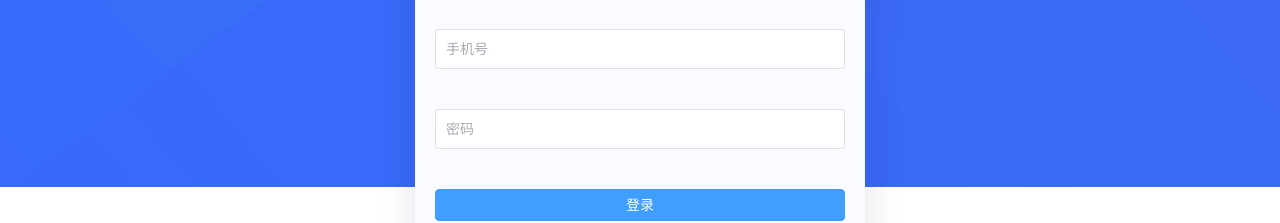
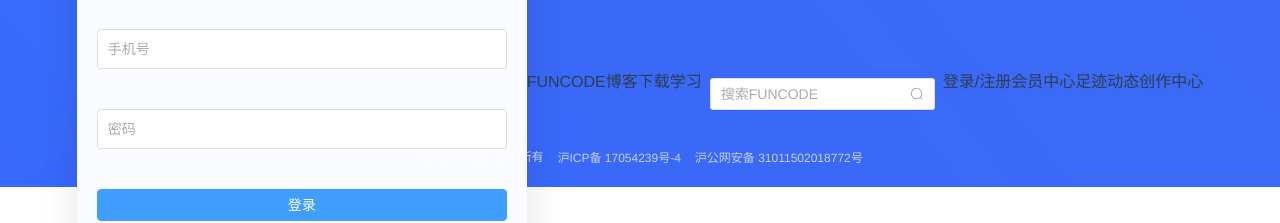
Before and after one commit to dong0408/vite-vue3-tailwindcss, a Vue app: page / in a window 1280 px wide. Shown: the part 613-836 px from the top of the page. Built offline with nearby package versions, Linux system fonts and the light colour scheme.

Commit message:
feat:head封装

```diff
--- a/package.json
+++ b/package.json
@@ -25,6 +25,7 @@
     "axios": "^1.1.3",
     "element-plus": "^2.2.22",
     "js-cookie": "^3.0.1",
+    "less": "^4.1.3",
     "pinia": "^2.0.23",
     "sass": "^1.56.1",
     "sass-loader": "^13.2.0",
--- /dev/null
+++ b/src/components/header.vue
@@ -0,0 +1,49 @@
+<!-- 头部组件 -->
+<template>
+ <div>
+  <div class="header">
+    <div class="left">
+      <div class="logo">FUNCODE</div>
+      <div class="blog">博客</div>
+      <div class="blog">下载</div>
+      <div class="blog">学习</div>
+    </div>
+    <div class="center">
+      <el-input
+      v-model="input"
+      class="w-50 m-2"
+      placeholder="搜索FUNCODE"
+      :suffix-icon="Search"
+    />
+    </div>
+    <div class="right">
+      <div class="login">登录/注册</div>
+      <div class="login">会员中心</div>
+      <div class="login">足迹</div>
+      <div class="login">动态</div>
+      <div class="login">创作中心</div>
+    </div>
+  </div>
+ </div>
+</template>
+
+<script lang='ts' setup>
+import { reactive, toRefs, ref} from 'vue'
+import { Search } from '@element-plus/icons-vue'
+
+const input=ref('')
+</script>
+<style lang='less' scoped>
+.header{
+  display: flex;
+}
+.right{
+  display: flex;
+}
+.left{
+  display: flex;
+}
+.center{
+  display: flex;
+}
+</style>
--- /dev/null
+++ b/src/pages/home/index.vue
@@ -0,0 +1,15 @@
+<!--  -->
+<template>
+ <div>
+
+ </div>
+</template>
+
+<script lang='ts' setup>
+import { reactive, toRefs, ref} from 'vue'
+
+
+
+</script>
+<style lang='less' scoped>
+</style>
--- a/src/pages/index.vue
+++ b/src/pages/index.vue
@@ -3,6 +3,7 @@
   <background>
     <div class="container">
       <Login />
+      <Header />
     </div>
   </background>
   <br />
@@ -13,11 +14,13 @@ import { defineComponent } from 'vue'
 // import UsePinia from '@/components/UsePinia.vue';
 import background from '@/components/background.vue'
 import Login from '@/pages/login/index.vue'
+import Header from '@/components/header.vue'
 export default defineComponent({
     name: 'IndexPage',
     components: {
         Login,
         background,
+        Header,
     },
 })
 </script>
--- a/src/pages/main/index.vue
+++ b/src/pages/main/index.vue
@@ -1,14 +1,16 @@
 <template>
     <div>
-        主页
+        <Header />
     </div>
 </template>
 <script lang="ts" >
 import { defineComponent } from 'vue'
-
+import Header from '@/components/header.vue'
 export default defineComponent({
     name: 'homePage',
-
+    components: {
+        Header
+    }
 })
 </script>
 
```
Also changed, not shown: 1 other file (tests, documents, lock files or other folders). Lines whose indentation alone changed are shown as unchanged.
